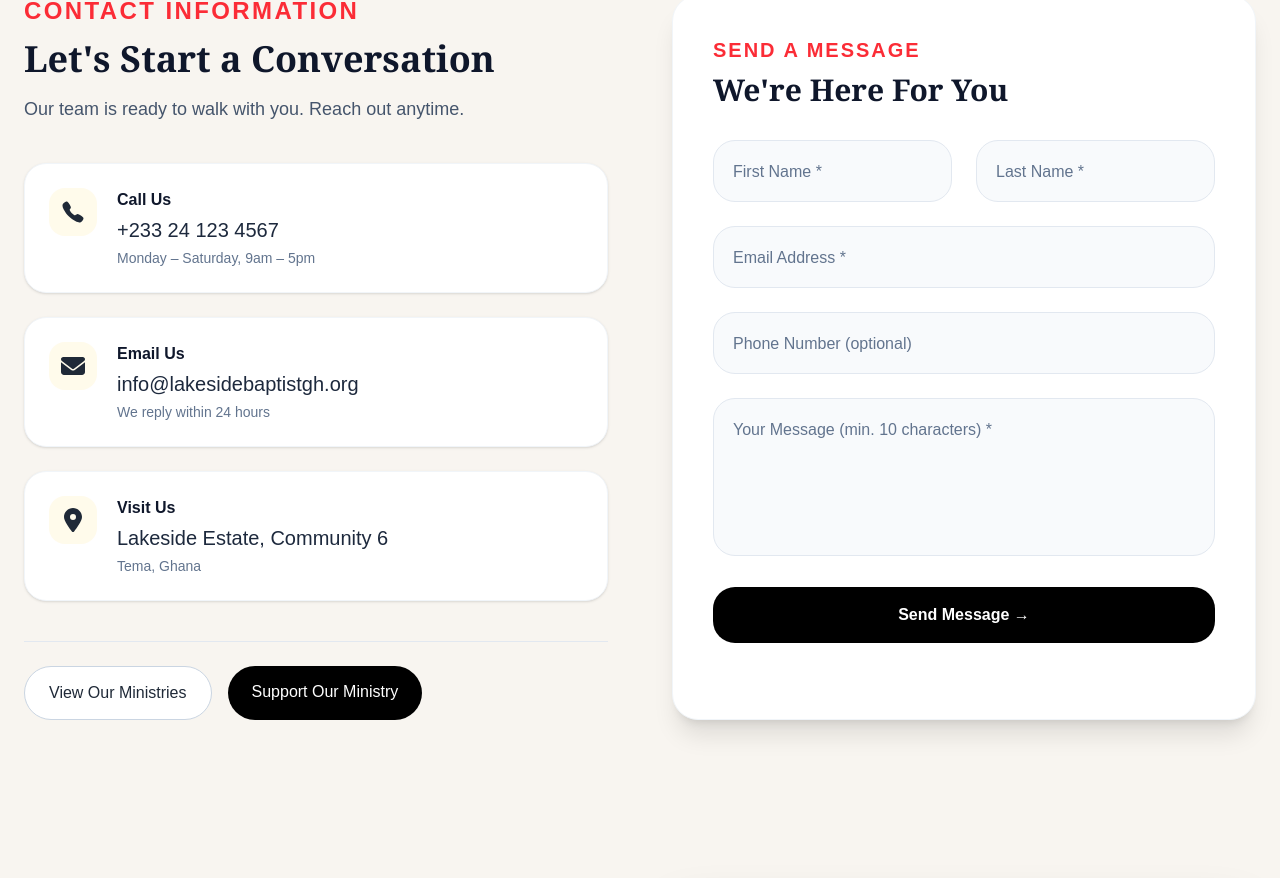
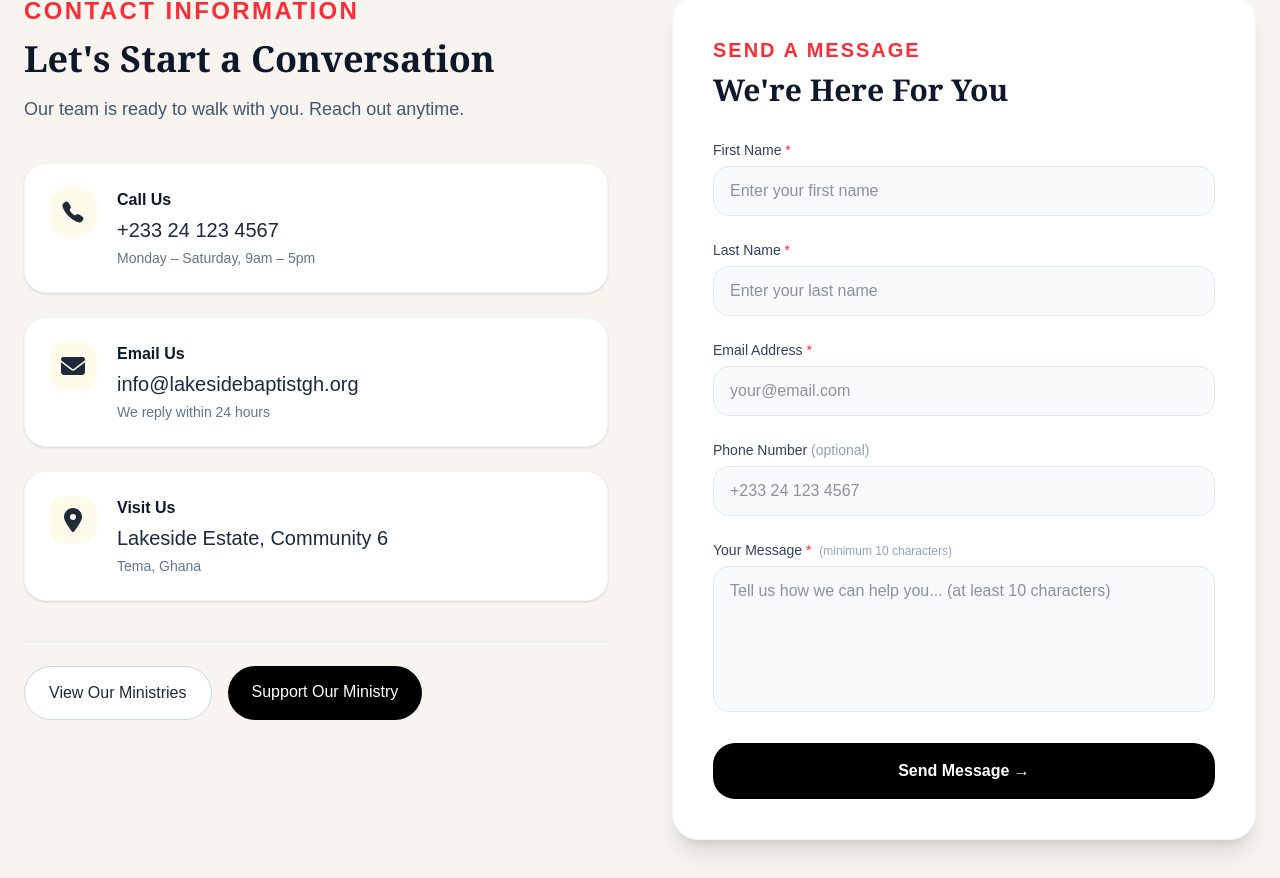
Before and after one commit to TawiahObedCodeX/lakesidebaptistoffical, a Next.js app: page /contact in a window 1280 px wide. Shown: the part 605-1483 px from the top of the page. Built offline with nearby package versions, Linux system fonts and the light colour scheme; a web font is replaced by a local one.

Commit message:
Fix email utility and thank you page

```diff
--- a/src/app/api/payments/initialize/route.ts
+++ b/src/app/api/payments/initialize/route.ts
@@ -30,7 +30,7 @@ export async function POST(request: Request) {
     // Format: CHURCH-TIMESTAMP-RANDOMSTRING
     // This reference works like a receipt number - it's unique and helps track the payment
     // Example: CHURCH-1620000000-a1b2c3d4
-    const reference = `CHURCH-${Date.now()}-${uuidv4().slice(0, 8)}`
+   const reference = `LBC-${uuidv4().replace(/-/g, '').slice(0, 16).toUpperCase()}`
 
     // Save the donation record to our database BEFORE sending to Paystack
     // This creates a paper trail - we record every donation attempt, even if it fails
--- a/src/app/contact/contact-form.tsx
+++ b/src/app/contact/contact-form.tsx
@@ -1,22 +1,21 @@
-// components/contact-form.tsx (Alternative version with state-based floating labels)
+// src/app/contact/contact-form.tsx
 "use client";
 
 import { useState } from "react";
-import { Alert } from "@/components/ui/Alert";
 
-// Define proper types for our component props
-interface FloatFieldProps {
-  name: string
-  label: string
-  type?: string
-  required?: boolean
-}
+// Simple inline Alert component (no external dependency needed)
+function Alert({ children, kind = "error" }: { children: React.ReactNode; kind?: "error" | "success" | "info" }) {
+  const colors = {
+    error: "bg-red-50 border-red-200 text-red-800",
+    success: "bg-green-50 border-green-200 text-green-800",
+    info: "bg-amber-50 border-amber-200 text-amber-800",
+  };
 
-interface FloatAreaProps {
-  name: string
-  label: string
-  required?: boolean
-  rows?: number
+  return (
+    <div className={`${colors[kind]} rounded-2xl border px-5 py-4 text-sm`}>
+      {children}
+    </div>
+  );
 }
 
 export function ContactForm() {
@@ -24,47 +23,61 @@ export function ContactForm() {
   const [error, setError] = useState<string | null>(null);
   const [success, setSuccess] = useState(false);
 
-  // ===== SAME onSubmit FUNCTION AS ABOVE =====
   async function onSubmit(formData: FormData) {
     setLoading(true);
     setError(null);
     setSuccess(false);
 
+    // Get all form values
     const firstName = String(formData.get("firstName") ?? "").trim();
     const lastName = String(formData.get("lastName") ?? "").trim();
     const email = String(formData.get("email") ?? "").trim();
     const phone = String(formData.get("phone") ?? "").trim();
     const message = String(formData.get("message") ?? "").trim();
 
+    // Validate first name
     if (!firstName || firstName.length < 2) {
-      setError("First name is required and must be at least 2 characters.");
+      setError("Please enter your first name (at least 2 characters).");
       setLoading(false);
       return;
     }
 
+    // Validate last name
     if (!lastName || lastName.length < 2) {
-      setError("Last name is required and must be at least 2 characters.");
+      setError("Please enter your last name (at least 2 characters).");
       setLoading(false);
       return;
     }
 
-    if (!email || !email.includes('@') || !email.includes('.')) {
+    // Validate email
+    if (!email || !email.includes("@") || !email.includes(".")) {
       setError("Please enter a valid email address.");
       setLoading(false);
       return;
     }
 
+    // Validate message - minimum 10 characters
     if (!message || message.length < 10) {
-      setError("Your message must be at least 10 characters long. Please provide more details so we can assist you better.");
+      const needed = 10 - (message?.length || 0);
+      setError(
+        `Please enter a message with at least 10 characters. You need ${needed} more character${needed > 1 ? "s" : ""}.`
+      );
       setLoading(false);
       return;
     }
 
+    // Send to server
     try {
       const res = await fetch("/api/contact", {
         method: "POST",
         headers: { "Content-Type": "application/json" },
-        body: JSON.stringify({ firstName, lastName, email, phone: phone || null, message }),
+        body: JSON.stringify({
+          firstName,
+          lastName,
+          email,
+          phone: phone || null,
+          message,
+        }),
       });
 
       const data = await res.json().catch(() => null);
@@ -75,50 +88,127 @@ export function ContactForm() {
         return;
       }
 
+      // Success!
       setSuccess(true);
       setLoading(false);
     } catch (err) {
-      setError("Unable to connect to the server. Please check your internet connection and try again.");
+      setError("Unable to connect to the server. Please check your internet connection.");
       setLoading(false);
     }
   }
 
+  // Success view
   if (success) {
     return (
       <div className="text-center py-12">
-        <div className="mx-auto w-20 h-20 bg-green-100 rounded-full flex items-center justify-center text-4xl mb-6">✓</div>
-        <h4 className="text-2xl font-semibold text-slate-900 mb-3">Message Sent Successfully!</h4>
-        <p className="text-slate-600 mb-8">Thank you for reaching out. Our team will respond to your message within 24 hours.</p>
-        <button onClick={() => setSuccess(false)} className="px-8 py-3 bg-slate-900 text-white rounded-full font-medium hover:bg-slate-800 transition">
+        <div className="mx-auto w-20 h-20 bg-green-100 rounded-full flex items-center justify-center text-4xl mb-6">
+          ✓
+        </div>
+        <h4 className="text-2xl font-semibold text-slate-900 mb-3">
+          Message Sent Successfully!
+        </h4>
+        <p className="text-slate-600 mb-8">
+          Thank you for reaching out. We will respond within 24 hours.
+        </p>
+        <button
+          onClick={() => setSuccess(false)}
+          className="px-8 py-3 bg-slate-900 text-white rounded-full font-medium hover:bg-slate-800 transition"
+        >
           Send Another Message
         </button>
       </div>
     );
   }
 
+  // Contact form
   return (
     <form action={onSubmit} className="space-y-6" noValidate>
+      {/* Error display */}
       {error && (
         <Alert kind="error">
           <div className="flex items-start gap-3">
-            <span className="text-xl flex-shrink-0">⚠️</span>
-            <div>
-              <p className="font-semibold mb-1">Please check the following:</p>
-              <p className="text-sm opacity-90">{error}</p>
-            </div>
+            <span className="text-lg flex-shrink-0">⚠️</span>
+            <p className="text-sm">{error}</p>
           </div>
         </Alert>
       )}
 
-      <div className="grid grid-cols-1 sm:grid-cols-2 gap-6">
-        <FloatField name="firstName" label="First Name *" required />
-        <FloatField name="lastName" label="Last Name *" required />
+      {/* First Name */}
+      <div>
+        <label htmlFor="firstName" className="block text-sm font-medium text-slate-700 mb-1.5">
+          First Name <span className="text-red-500">*</span>
+        </label>
+        <input
+          id="firstName"
+          name="firstName"
+          type="text"
+          required
+          placeholder="Enter your first name"
+          className="w-full px-4 py-3 bg-slate-50 border border-slate-200 rounded-xl focus:border-amber-500 focus:ring-2 focus:ring-amber-200 outline-none transition"
+        />
       </div>
 
-      <FloatField name="email" label="Email Address *" type="email" required />
-      <FloatField name="phone" label="Phone Number (optional)" type="tel" />
-      <FloatArea name="message" label="Your Message (min. 10 characters) *" required rows={5} />
+      {/* Last Name */}
+      <div>
+        <label htmlFor="lastName" className="block text-sm font-medium text-slate-700 mb-1.5">
+          Last Name <span className="text-red-500">*</span>
+        </label>
+        <input
+          id="lastName"
+          name="lastName"
+          type="text"
+          required
+          placeholder="Enter your last name"
+          className="w-full px-4 py-3 bg-slate-50 border border-slate-200 rounded-xl focus:border-amber-500 focus:ring-2 focus:ring-amber-200 outline-none transition"
+        />
+      </div>
 
+      {/* Email */}
+      <div>
+        <label htmlFor="email" className="block text-sm font-medium text-slate-700 mb-1.5">
+          Email Address <span className="text-red-500">*</span>
+        </label>
+        <input
+          id="email"
+          name="email"
+          type="email"
+          required
+          placeholder="your@email.com"
+          className="w-full px-4 py-3 bg-slate-50 border border-slate-200 rounded-xl focus:border-amber-500 focus:ring-2 focus:ring-amber-200 outline-none transition"
+        />
+      </div>
+
+      {/* Phone (optional) */}
+      <div>
+        <label htmlFor="phone" className="block text-sm font-medium text-slate-700 mb-1.5">
+          Phone Number <span className="text-slate-400">(optional)</span>
+        </label>
+        <input
+          id="phone"
+          name="phone"
+          type="tel"
+          placeholder="+233 24 123 4567"
+          className="w-full px-4 py-3 bg-slate-50 border border-slate-200 rounded-xl focus:border-amber-500 focus:ring-2 focus:ring-amber-200 outline-none transition"
+        />
+      </div>
+
+      {/* Message */}
+      <div>
+        <label htmlFor="message" className="block text-sm font-medium text-slate-700 mb-1.5">
+          Your Message <span className="text-red-500">*</span>
+          <span className="text-slate-400 text-xs ml-2">(minimum 10 characters)</span>
+        </label>
+        <textarea
+          id="message"
+          name="message"
+          required
+          rows={5}
+          placeholder="Tell us how we can help you... (at least 10 characters)"
+          className="w-full px-4 py-3 bg-slate-50 border border-slate-200 rounded-xl focus:border-amber-500 focus:ring-2 focus:ring-amber-200 outline-none transition resize-none"
+        />
+      </div>
+
+      {/* Submit */}
       <button
         type="submit"
         disabled={loading}
@@ -127,79 +217,15 @@ export function ContactForm() {
         {loading ? (
           <>
             <svg className="animate-spin h-5 w-5 text-white" xmlns="http://www.w3.org/2000/svg" fill="none" viewBox="0 0 24 24">
-              <circle className="opacity-25" cx="12" cy="12" r="10" stroke="currentColor" strokeWidth="4"></circle>
-              <path className="opacity-75" fill="currentColor" d="M4 12a8 8 0 018-8V0C5.373 0 0 5.373 0 12h4zm2 5.291A7.962 7.962 0 014 12H0c0 3.042 1.135 5.824 3 7.938l3-2.647z"></path>
+              <circle className="opacity-25" cx="12" cy="12" r="10" stroke="currentColor" strokeWidth="4" />
+              <path className="opacity-75" fill="currentColor" d="M4 12a8 8 0 018-8V0C5.373 0 0 5.373 0 12h4z" />
             </svg>
             Sending Message...
           </>
         ) : (
-          <>Send Message →</>
+          "Send Message →"
         )}
       </button>
     </form>
   );
 }
-
-// Reusable floating label input component
-// Uses JavaScript state to track if input has value
-function FloatField({ name, label, type = "text", required }: FloatFieldProps) {
-  const [hasValue, setHasValue] = useState(false);
-
-  return (
-    <div className="relative">
-      <input
-        name={name}
-        id={name}
-        type={type}
-        required={required}
-        placeholder=" "
-        onChange={(e) => setHasValue(e.target.value.length > 0)}
-        className="peer w-full px-5 pt-6 pb-3 bg-slate-50 border border-slate-200 rounded-2xl focus:border-amber-500 focus:ring-2 focus:ring-amber-200 outline-none transition-all duration-200"
-      />
-      <label
-        htmlFor={name}
-        className={`absolute left-5 transition-all duration-200 pointer-events-none
-          ${hasValue
-            ? 'top-1.5 text-xs text-amber-600 font-medium'
-            : 'top-5 text-base text-slate-500'
-          }
-          peer-focus:top-1.5 peer-focus:text-xs peer-focus:text-amber-600 peer-focus:font-medium
-        `}
-      >
-        {label}
-      </label>
-    </div>
-  );
-}
-
-// Reusable floating label textarea component
-// Uses JavaScript state to track if textarea has value
-function FloatArea({ name, label, required, rows = 5 }: FloatAreaProps) {
-  const [hasValue, setHasValue] = useState(false);
-
-  return (
-    <div className="relative">
-      <textarea
-        name={name}
-        id={name}
-        required={required}
-        rows={rows}
-        placeholder=" "
-        onChange={(e) => setHasValue(e.target.value.length > 0)}
-        className="peer w-full px-5 pt-6 pb-3 bg-slate-50 border border-slate-200 rounded-2xl focus:border-amber-500 focus:ring-2 focus:ring-amber-200 outline-none transition-all duration-200 resize-none"
-      />
-      <label
-        htmlFor={name}
-        className={`absolute left-5 transition-all duration-200 pointer-events-none
-          ${hasValue
-            ? 'top-1.5 text-xs text-amber-600 font-medium'
-            : 'top-5 text-base text-slate-500'
-          }
-          peer-focus:top-1.5 peer-focus:text-xs peer-focus:text-amber-600 peer-focus:font-medium
-        `}
-      >
-        {label}
-      </label>
-    </div>
-  );
-}
```
Also changed, not shown: src/app/donation/verify/page.tsx (+12 -10 lines), src/lib/email.ts (added, +206 -0 lines), 2 other files (tests, documents, lock files or other folders).
